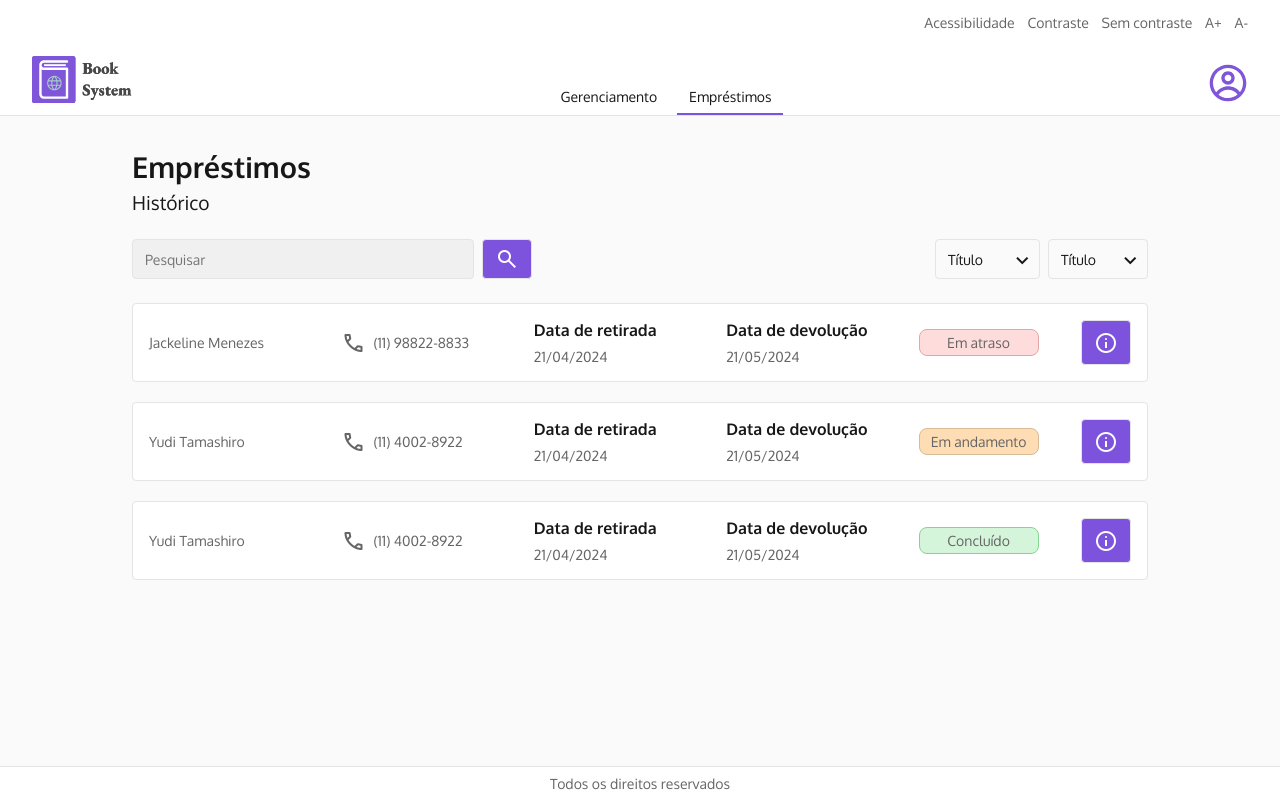
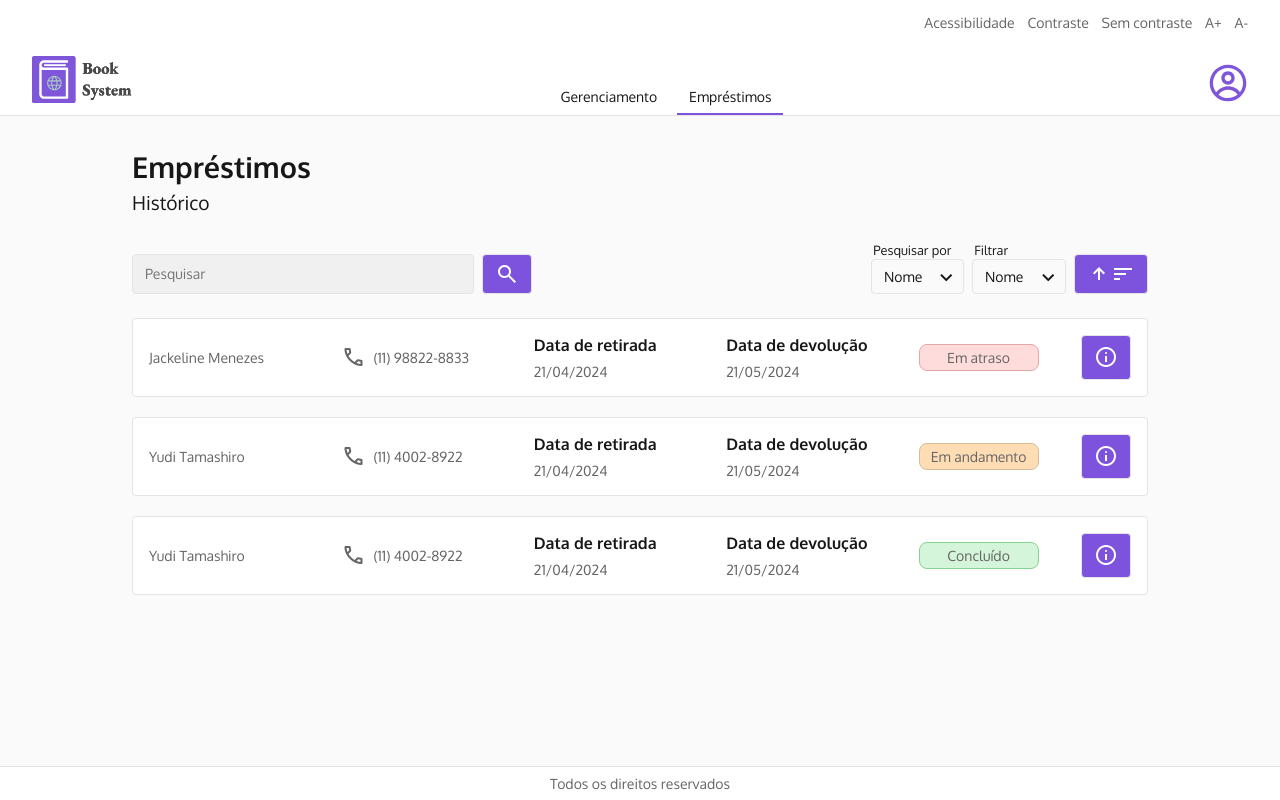
Before and after one commit to JV-projects/BookSystem, a React (Vite) app in the folder BookSystemFront/: page /emprestimos in a window 1280 px wide. Built offline with nearby package versions, Linux system fonts and the light colour scheme.

Commit message:
Emprestimos e Home | Refatorando Select de pesquisa, adicionando label e botão de ordenar

```diff
--- a/BookSystemFront/src/pages/Emprestimos/index.jsx
+++ b/BookSystemFront/src/pages/Emprestimos/index.jsx
@@ -11,7 +11,7 @@ import DetalhesEmprestimo from '../../components/global/DetalhesEmprestimo'
 
 export default function Emprestimos() {
     const [aberto, setAberto] = useState(false)
-
+    const [sort, setSort] = useState("arrow_upward_alt")
 
     const dados = [
         {
@@ -38,25 +38,27 @@ export default function Emprestimos() {
     ]
 
     let pesquisar = [
-        { valor: "titulo", texto: "Título" },
-        { valor: "isbn", texto: "ISBN" },
-        { valor: "autor", texto: "Autor" },
-        { valor: "editora", texto: "Editora" },
-        { valor: "assunto", texto: "Assunto" },
+        { valor: "nome", texto: "Nome" },
+        { valor: "email", texto: "Email" }
     ]
 
     let ordenar = [
-        { valor: "titulo", texto: "Título" },
-        { valor: "autor", texto: "Autor" },
-        { valor: "editora", texto: "Editora" },
-        { valor: "titulo", texto: "Título" },
-        { valor: "autor", texto: "Autor" },
-        { valor: "editora", texto: "Editora" }
+        { valor: "nome", texto: "Nome" },
+        { valor: "email", texto: "Email" },
+        { valor: "status", texto: "Status" }
     ]
+
+    function handleSort() {
+        if (sort === "arrow_upward_alt") {
+            setSort("arrow_downward_alt")
+        } else {
+            setSort("arrow_upward_alt")
+        }
+    }
 
     return (
         <EstruturaPagina>
-            <TopoPagina titulo="Empréstimos" subtitulo="Histórico"/>
+            <TopoPagina titulo="Empréstimos" subtitulo="Histórico" />
             <div className={styles.areaConteudo}>
                 <div className={styles.barraOpcoes}>
                     <div className={styles.containerPesquisa}>
@@ -67,8 +69,17 @@ export default function Emprestimos() {
                             </Button>
                         </div>
                         <div className={styles.blocoFiltro}>
-                            <Select selected="Filtrar" opcoes={pesquisar} />
-                            <Select selected="Ordenar" opcoes={ordenar} />
+                            <div>
+                                <label htmlFor="Pesquisar por" className={styles.selectLabel}>Pesquisar por</label>
+                                <Select name="Pesquisar por" opcoes={pesquisar} />
+                            </div>
+                            <div>
+                                <label htmlFor="Filtrar" className={styles.selectLabel}>Filtrar</label>
+                                <Select name="Filtrar" opcoes={ordenar} />
+                            </div>
+                            <Button icone={sort} onClick={() => handleSort()}>
+                                <span className='material-symbols-outlined'>sort</span>
+                            </Button>
                         </div>
                     </div>
                 </div>
@@ -97,7 +108,7 @@ export default function Emprestimos() {
                 </div>
             </div>
             <Aside aberto={aberto} fechar={() => setAberto(false)} titulo={'Detalhes do empréstimo'}>
-                <DetalhesEmprestimo/>
+                <DetalhesEmprestimo />
             </Aside>
         </EstruturaPagina>
     )
--- a/BookSystemFront/src/pages/Emprestimos/styles.module.css
+++ b/BookSystemFront/src/pages/Emprestimos/styles.module.css
@@ -2,6 +2,12 @@
 .tituloPrimario {
     font-size: 1.5rem;
     color: var(--primary-text-color);
+}
+
+.selectLabel {
+    color: var(--primary-text-color);
+    padding: 0 0.15rem;
+    font-size: 0.8rem;
 }
 
 .barraOpcoes {
@@ -14,6 +20,7 @@
 
 .containerPesquisa {
     display: flex;
+    align-items: flex-end;
     justify-content: space-between;
 }
 
@@ -29,6 +36,7 @@
 
 .blocoFiltro{
     display: flex;
+    align-items: flex-end;
     gap: 0.5rem;
 }
 
--- a/BookSystemFront/src/pages/Home/index.jsx
+++ b/BookSystemFront/src/pages/Home/index.jsx
@@ -16,6 +16,7 @@ export default function Home() {
     const [pesquisa, setPesquisa] = useState("")
     const [indiceSelecionado, setIndiceSelecionado] = useState(null)
     const [modalSelecionado, setModalSelecionado] = useState(null)
+    const [sort, setSort] = useState("arrow_upward_alt")
 
 
     const dados = [
@@ -54,6 +55,7 @@ export default function Home() {
     ]
 
     let pesquisar = [
+        { valor: "livre", texto: "Termo livre" },
         { valor: "titulo", texto: "Título" },
         { valor: "isbn", texto: "ISBN" },
         { valor: "autor", texto: "Autor" },
@@ -90,6 +92,14 @@ export default function Home() {
         }
     }
 
+    function handleSort() {
+        if (sort === "arrow_upward_alt") {
+            setSort("arrow_downward_alt")
+        } else {
+            setSort("arrow_upward_alt")
+        }
+    }
+
     return (
         <EstruturaPagina>
 
@@ -105,9 +115,18 @@ export default function Home() {
                         </Button>
                     </div>
                     <div className={styles.blocoFiltro}>
-                        <Select selected="Filtrar" opcoes={pesquisar} />
-                        <Select selected="Ordenar" opcoes={ordenar} />
+                        <div>
+                            <label htmlFor='pesquisarPor' className={styles.selectLabel}>Pesquisar por</label>
+                            <Select name={"pesquisarPor"} opcoes={pesquisar} />
+                        </div>
+                        <div>
+                            <label htmlFor='filtrarPor' className={styles.selectLabel}>Filtrar por</label>
+                            <Select name='filtrarPor' opcoes={ordenar} />
+                        </div>
                         <Input className={styles.barraAno} placeholder='Ano' />
+                        <Button icone={sort} onClick={() => handleSort()}>
+                            <span className='material-symbols-outlined'>sort</span>
+                        </Button>
                     </div>
                 </div>
                 <span className={styles.linha} />
@@ -127,15 +146,15 @@ export default function Home() {
                             </Button>
                         </Link>
                         <Button tipoBotao="secundario" icone="info" onClick={() => setModalSelecionado('detalhes')} disabled={indiceSelecionado === null}>
-                        <p className={styles.action}>Detalhes</p>
+                            <p className={styles.action}>Detalhes</p>
                         </Button>
                         <Link to="/editar">
                             <Button tipoBotao="secundario" icone="edit_square" disabled={indiceSelecionado === null}>
-                            <p className={styles.action}>Editar</p>
+                                <p className={styles.action}>Editar</p>
                             </Button>
                         </Link>
                         <Button tipoBotao="secundario" icone="delete" onClick={() => setModalSelecionado('excluir')} disabled={indiceSelecionado === null}>
-                        <p className={styles.action}>Excluir</p>
+                            <p className={styles.action}>Excluir</p>
                         </Button>
                     </div>
 
@@ -187,11 +206,11 @@ export default function Home() {
                 ))}
             </div>
             <Modal aberto={modalSelecionado === 'detalhes'} fechar={setModalSelecionado}
-            backdropClose={setModalSelecionado} titulo={'Detalhes do livro'}>
+                backdropClose={setModalSelecionado} titulo={'Detalhes do livro'}>
                 <DetalhesLivro />
             </Modal>
             <Modal aberto={modalSelecionado === 'excluir'} fechar={setModalSelecionado}
-            backdropClose={setModalSelecionado} titulo={'Excluir livro'}>
+                backdropClose={setModalSelecionado} titulo={'Excluir livro'}>
                 <ExcluirLivro />
             </Modal>
 
--- a/BookSystemFront/src/pages/Home/styles.module.css
+++ b/BookSystemFront/src/pages/Home/styles.module.css
@@ -13,6 +13,7 @@
 
 .containerPesquisa {
     display: flex;
+    align-items: flex-end;
     justify-content: space-between;
 }
 
@@ -28,7 +29,14 @@
 
 .blocoFiltro{
     display: flex;
+    align-items: flex-end;
     gap: 0.5rem;
+}
+
+.selectLabel {
+    color: var(--primary-text-color);
+    padding: 0 0.15rem;
+    font-size: 0.9rem;
 }
 
 .areaBotoes{
```
